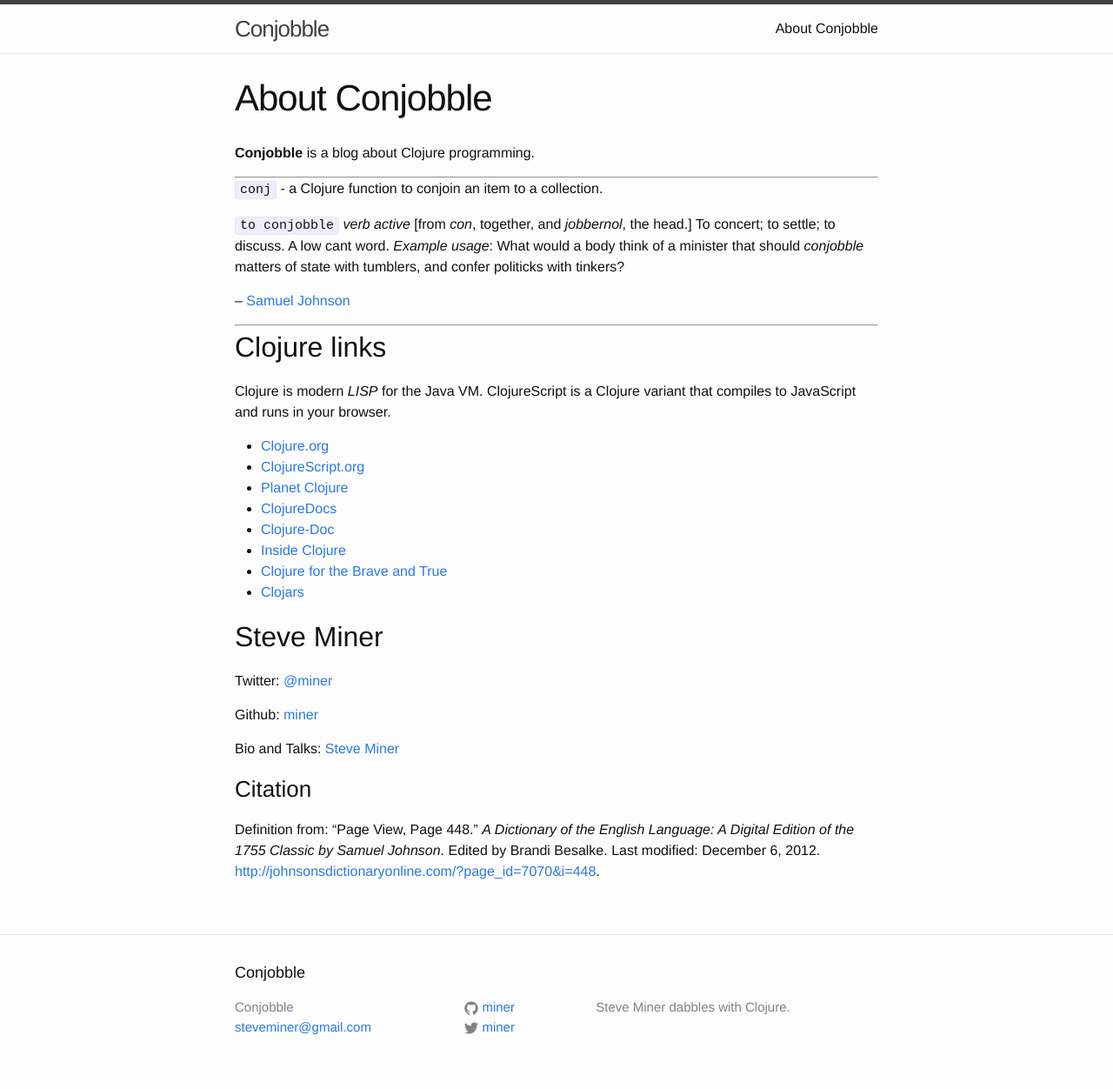
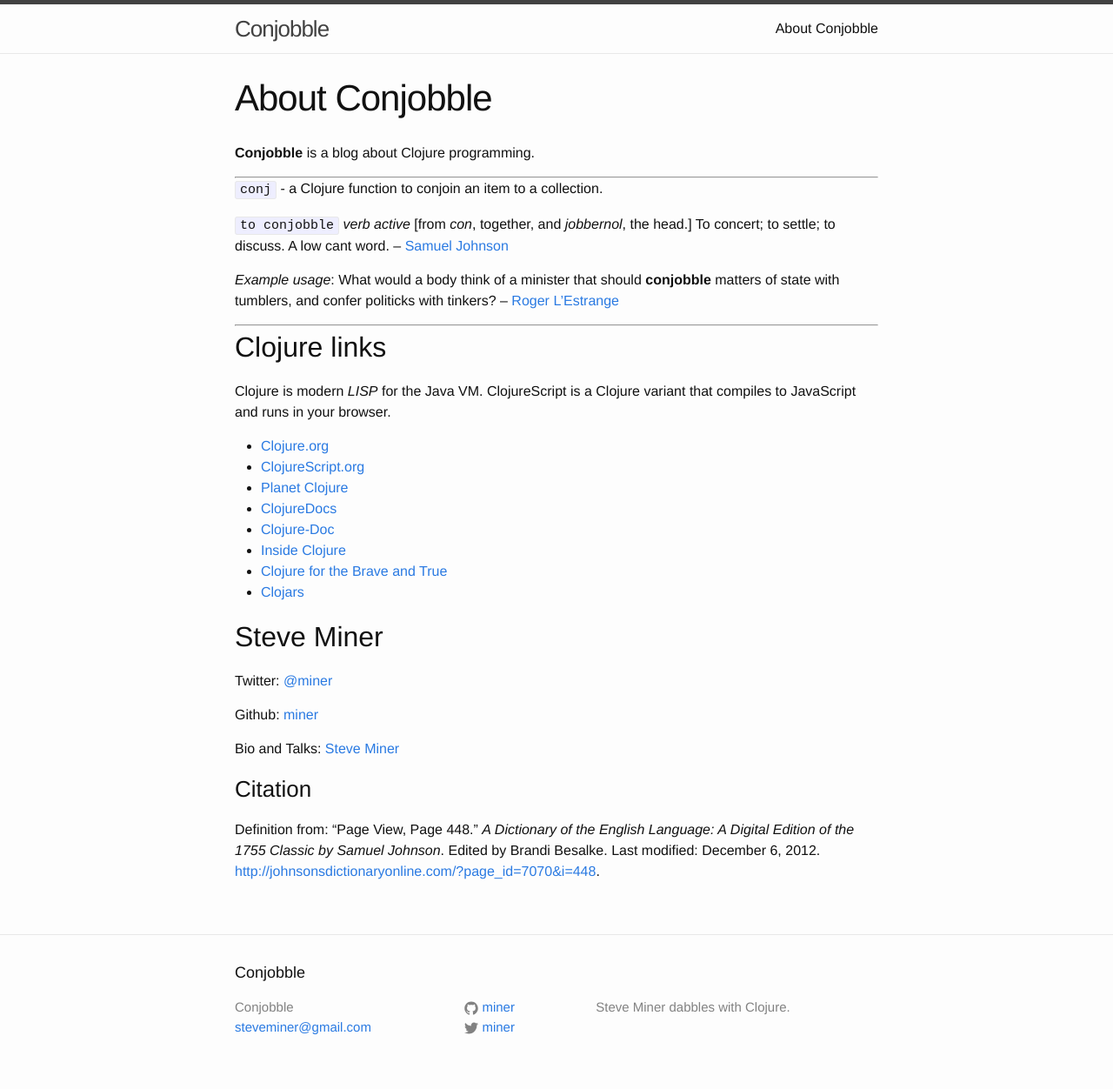
Before and after one commit to miner/miner.github.io, a Jekyll site: the page built from about.md, in a window 1280 px wide. Shown: the whole page at 87% size. Built offline with Jekyll 4.4.1, drawn with Linux system fonts in a browser that asks for light colours.

Commit message:
revise links

```diff
--- a/about.md
+++ b/about.md
@@ -11,15 +11,15 @@ permalink: /about/
 `conj` - a Clojure function to conjoin an item to a collection.
 
 `to conjobble` *verb active* \[from *con*, together, and *jobbernol*, the head.\]  To concert; to
-settle; to discuss.  A low cant word.  *Example usage*: What would a body think of a
-minister that should *conjobble* matters of state with tumblers, and confer politicks with tinkers?
+settle; to discuss.  A low cant word.  -- [Samuel Johnson][1]
 
--- [Samuel Johnson][1]
+*Example usage*:  What would a body think of a minister that should __conjobble__ matters of
+state with tumblers, and confer politicks with tinkers? -- [Roger L'Estrange][2]
 
 ----
 
-[1]: http://johnsonsdictionaryonline.com/?page_id=7070&i=448 "A Dictionary of the English Language"
-
+[1]: https://en.wikipedia.org/wiki/Samuel_Johnson
+[2]: https://en.wikipedia.org/wiki/Roger_L%27Estrange
 
 
 
```
